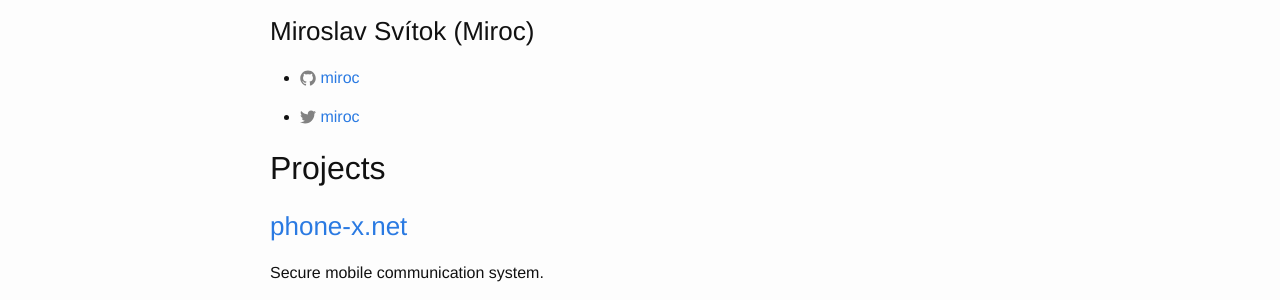
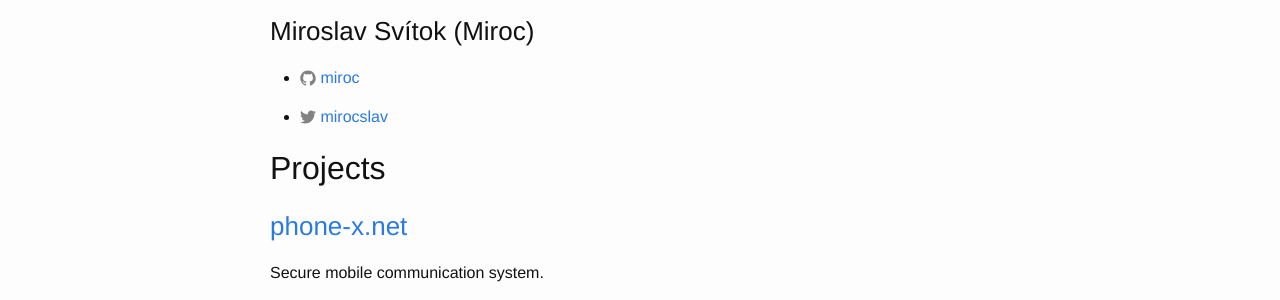
Before and after one commit to yolosec/deadcodeBlog, a Jekyll site: the page built from about.md, in a window 1280 px wide. Shown: the part 412-712 px from the top of the page. Built offline with Jekyll 4.4.1, drawn with Linux system fonts in a browser that asks for light colours.

Commit message:
Miroc - twitter link fixed

```diff
--- a/about.md
+++ b/about.md
@@ -15,7 +15,7 @@ We are security analysts and enthusiasts poking around interesting stuff.
 
 ### Miroslav Svítok (Miroc)
 - {% include icon-github.html username="miroc" %}
-- {% include icon-twitter.html username="miroc" %}
+- {% include icon-twitter.html username="mirocslav" %}
 
 
 ## Projects
```
